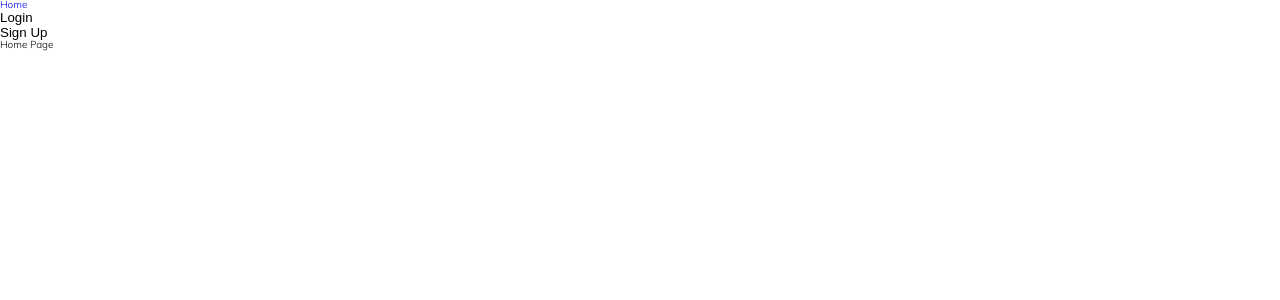
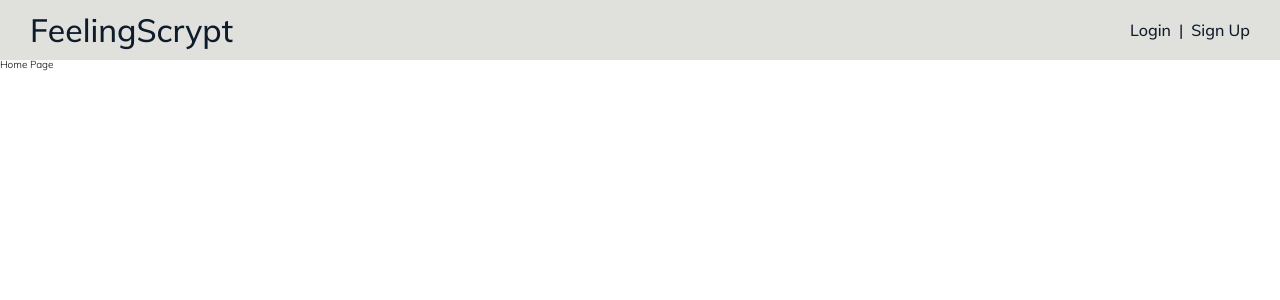
Before and after one commit to Silinde87/M3-FeelingCryptos-Client, a React (Create React App) app: page / in a window 1280 px wide. Shown: the top 300 px of the page. Built offline with nearby package versions, Linux system fonts and the light colour scheme; no server answers.

Commit message:
Create navbar component

```diff
--- a/src/App.css
+++ b/src/App.css
@@ -1,6 +1,10 @@
 /* RESETS */
 * {
   box-sizing: border-box;
+}
+html,body,
+#root,#app-container{
+  height: 100%;
 }
 
 /* FONTS */
--- a/src/App.js
+++ b/src/App.js
@@ -17,7 +17,7 @@ import PrivateRoute from './components/PrivateRoute/PrivateRoute';
 class App extends Component {
   render() {
     return (
-      <div className="container">
+      <div id="app-container">
         <Navbar />
 
         <Switch>
--- a/src/components/Navbar/Navbar.js
+++ b/src/components/Navbar/Navbar.js
@@ -1,32 +1,52 @@
-import React, { Component } from 'react';
-import { Link } from 'react-router-dom';
-import { withAuth } from './../../context/auth.context';
+import React, { Component } from "react";
+import { Link } from "react-router-dom";
+import { withAuth } from "./../../context/auth.context";
+import Text from "../text";
+import SCNavbar from "./Navbar.styled";
 
 class Navbar extends Component {
 	render() {
-    // const { user, logout, isLoggedin } = this.props;
+		const { user, logout, isLoggedIn } = this.props;
 		return (
-      <nav className="navbar">
-        <Link to={'/'} id='home-btn'>
-          <h4>Home</h4>
+			<SCNavbar className="navbar">
+				<Link to={"/"} id="home-btn">
+					<Text as="h4" size="l" color="letterColor1" weight="mulishMedium">
+						FeelingScrypt
+					</Text>
 				</Link>
-        {this.props.isLoggedIn ? (
-          <>
-            <p>username: {this.props.user && this.props.user.username}</p>
-            <button onClick={this.props.logout}>Logout</button>
-          </>
+				{isLoggedIn ? (
+					<div className="logged-user-box">
+						<Link to="/private">
+							<img id="avatar" src={user.photo} alt="avatar"></img>
+							<Text id="username" size="m" weight="mulishMedium">
+								{user && user.username}
+							</Text>
+						</Link>
+						<Text id="logout-text" size="m" weight="mulishMedium">
+							|
+						</Text>
+						<Text id="logout-text" size="m" weight="mulishMedium" onClick={logout}>
+							Logout
+						</Text>
+					</div>
 				) : (
-          <>
+					<div className="login-box">
 						<Link to="/login">
-              <button className="navbar-button">Login</button>{' '}
+							<Text size="m" weight="mulishMedium">
+								Login
+							</Text>
 						</Link>
-            <br />
+						<Text size="m" weight="mulishMedium">
+							|
+						</Text>
 						<Link to="/signup">
-              <button className="navbar-button">Sign Up</button>{' '}
+							<Text size="m" weight="mulishMedium">
+								Sign Up
+							</Text>
 						</Link>
-          </>
+					</div>
 				)}
-      </nav>
+			</SCNavbar>
 		);
 	}
 }
--- /dev/null
+++ b/src/components/Navbar/Navbar.styled.js
@@ -0,0 +1,33 @@
+import styled from "styled-components";
+
+const SCNavbar = styled.nav`
+	display: flex;
+	justify-content: space-between;
+	align-items: center;
+	background-color: ${({ theme }) => theme.color.secondary};
+	height: 60px;
+	padding: 0px 30px;
+
+	.login-box {
+		display: flex;
+		align-items: center;
+		justify-content: space-between;
+		width: 120px;
+	}
+	.logged-user-box,
+    .logged-user-box a {
+        display: flex;
+        align-items: center;
+        justify-content: space-around;
+        cursor: pointer;
+	}
+    .logged-user-box{
+        width: 200px;
+    }
+	#avatar {
+		height: 40px;
+        margin-right: 15px;
+	}
+`;
+
+export default SCNavbar;
```
Lines whose indentation alone changed are shown as unchanged.
